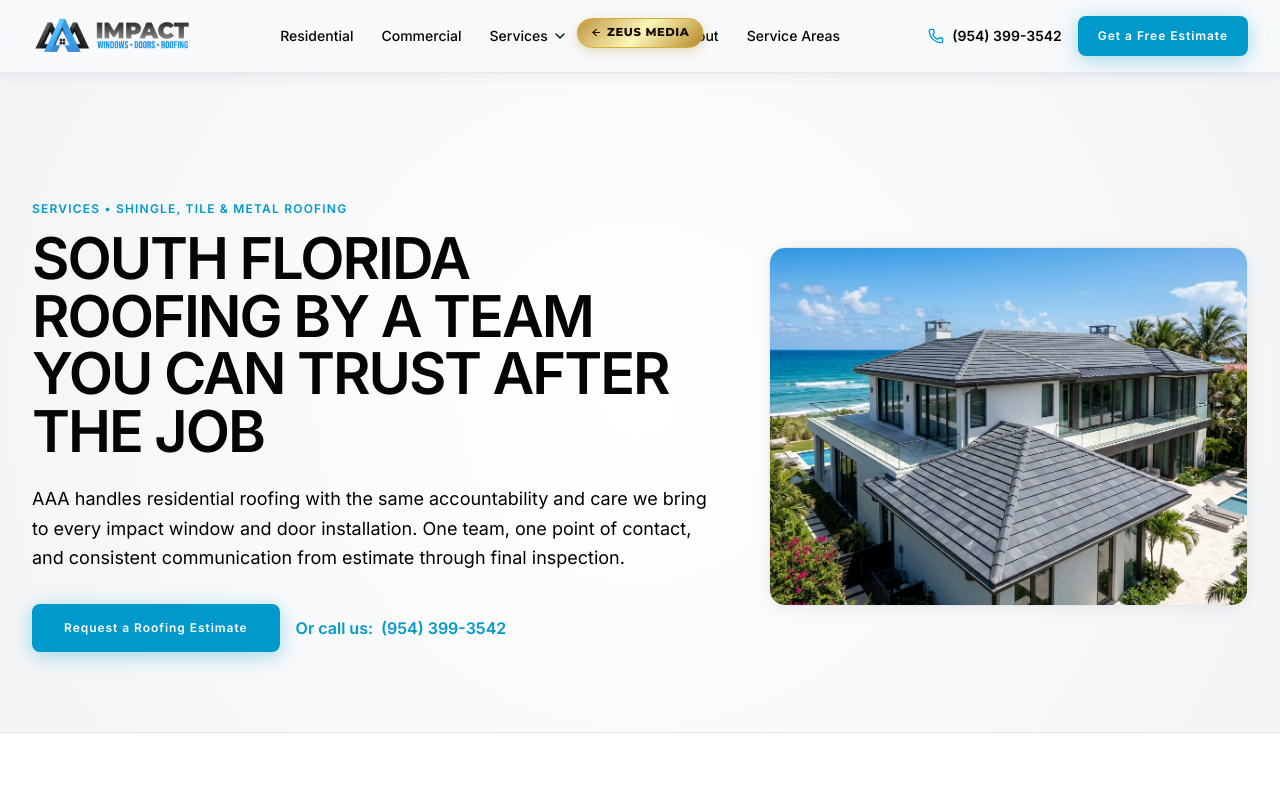
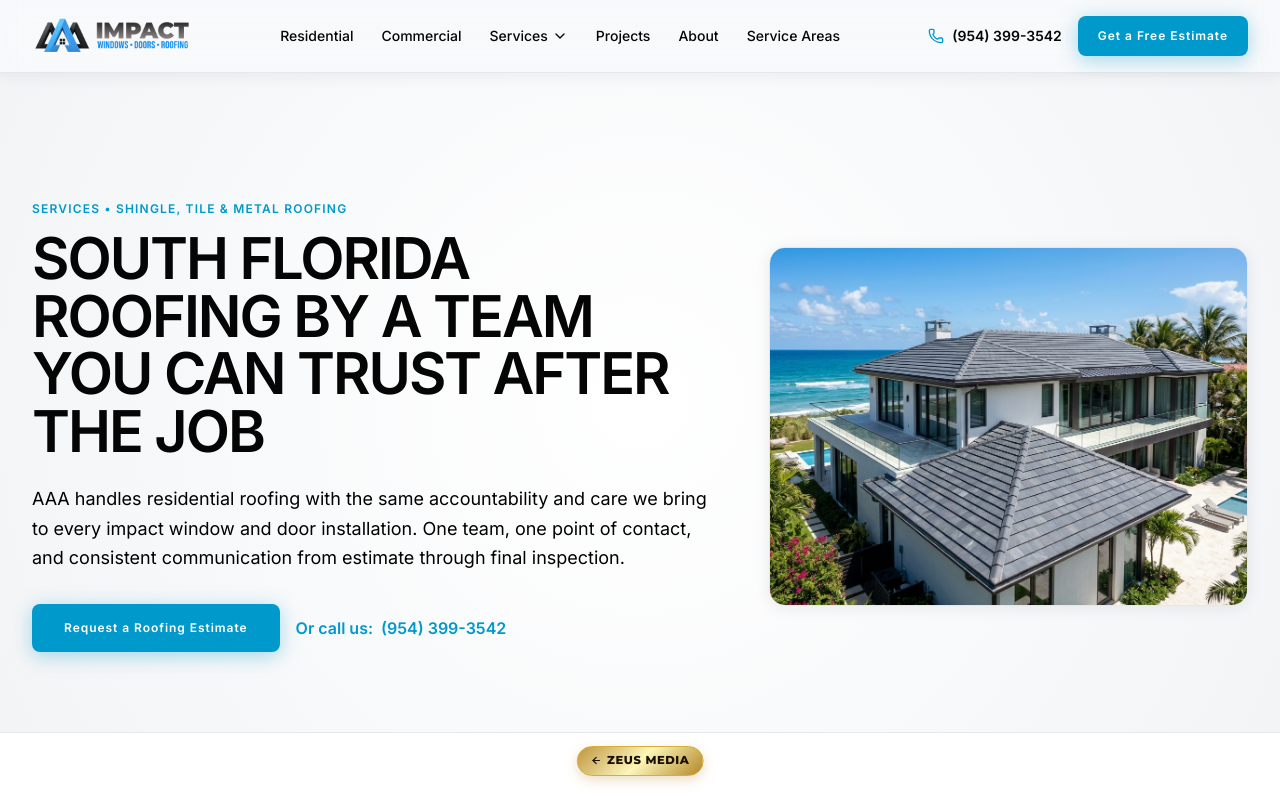
Before and after one commit to zeusmedia-projects/aaa-impact-windows, a Next.js app: page /roofing in a window 1280 px wide. Shown: the top 800 px of the page. Built offline with nearby package versions, Linux system fonts and the light colour scheme; a web font is replaced by a local one.

Commit message:
Fix Zeus button jumping to top by rendering it outside the transitioned header at body-level

```diff
--- a/src/app/layout.tsx
+++ b/src/app/layout.tsx
@@ -43,6 +43,15 @@ export default function RootLayout({
         <main className="flex-grow">{children}</main>
         <Footer />
         <MobileConversionBar />
+
+        {/* Return to Zeus Button */}
+        <a href="https://www.zeusmediateam.com" className="zeus-back-button">
+          <svg viewBox="0 0 24 24" fill="none" stroke="currentColor" strokeWidth={2.5} strokeLinecap="round" strokeLinejoin="round">
+            <line x1="19" y1="12" x2="5" y2="12" />
+            <polyline points="12 19 5 12 12 5" />
+          </svg>
+          <span>Zeus Media</span>
+        </a>
       </body>
     </html>
   );
--- a/src/components/layout/Header.tsx
+++ b/src/components/layout/Header.tsx
@@ -114,16 +114,7 @@ export default function Header() {
         <div className="max-w-7xl mx-auto px-4 sm:px-6 lg:px-8">
           <div className="flex justify-between items-center h-12">
             {/* 1. Logo */}
-            <div className="flex-shrink-0 flex items-center gap-2.5">
-              {/* Return to Zeus Button */}
-              <a href="https://www.zeusmediateam.com" className="zeus-back-button">
-                <svg viewBox="0 0 24 24" fill="none" stroke="currentColor" strokeWidth={2.5} strokeLinecap="round" strokeLinejoin="round">
-                  <line x1="19" y1="12" x2="5" y2="12" />
-                  <polyline points="12 19 5 12 12 5" />
-                </svg>
-                <span>Zeus Media</span>
-              </a>
-
+            <div className="flex-shrink-0">
               <Link href="/" className="flex items-center group">
                 <div className="relative h-12 w-40 transition-transform duration-250 group-hover:scale-102">
                   <Image
```
